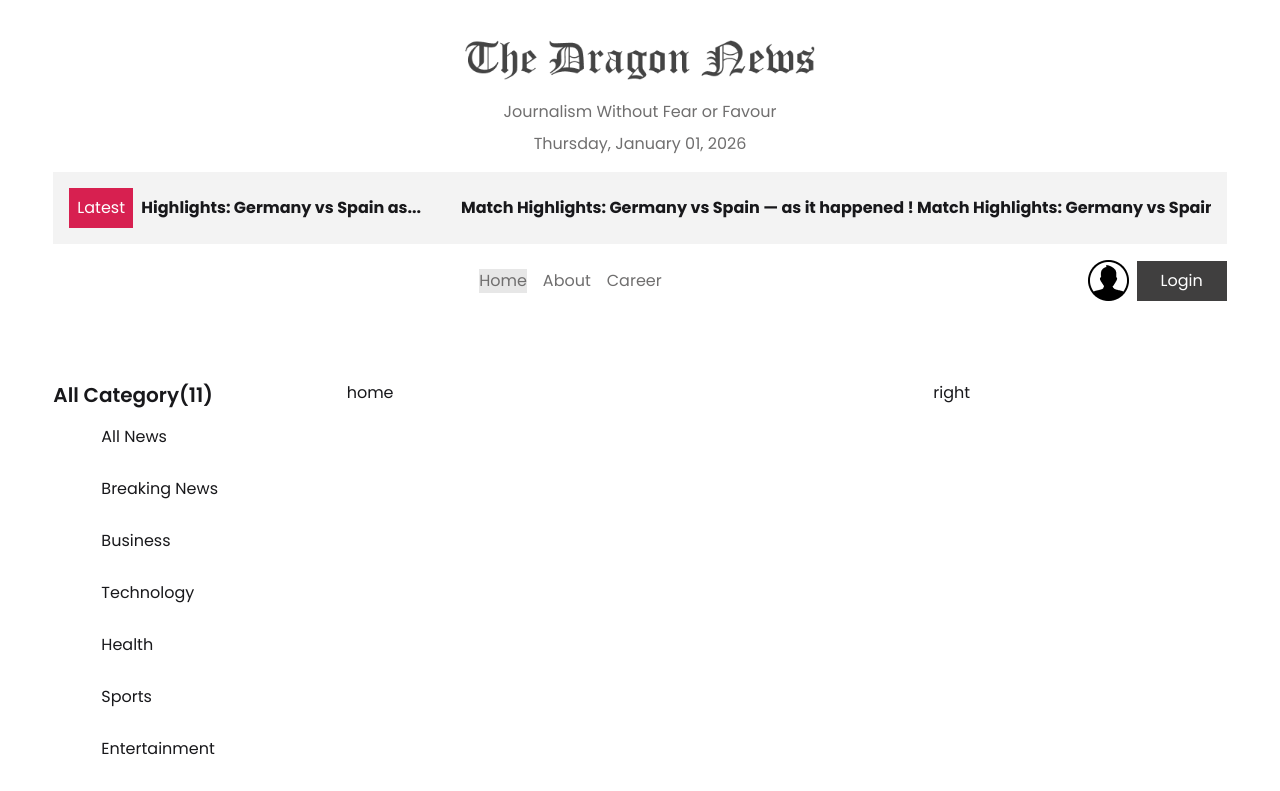
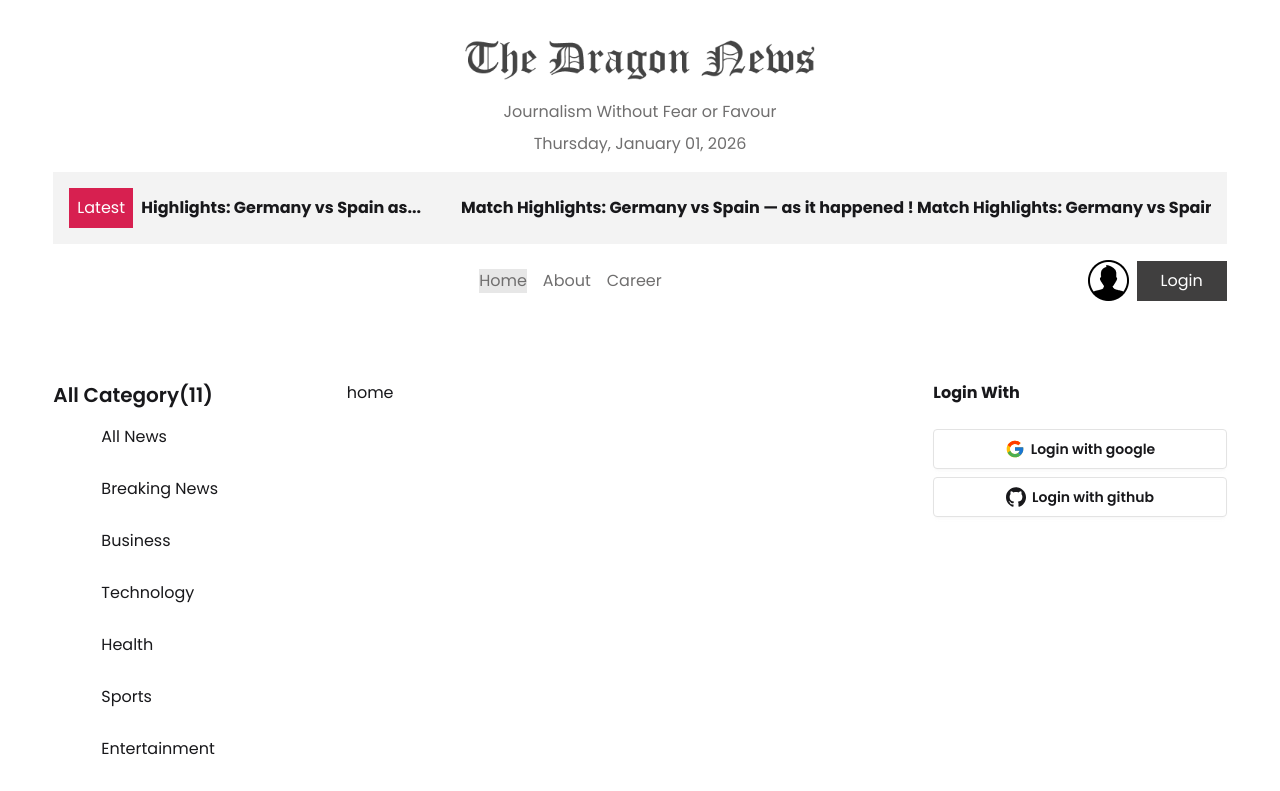
Before and after one commit to Nahidul-Islam78/dragon-news, a React (Vite) app: page / in a window 1280 px wide. Shown: the top 791 px of the page. Built offline with nearby package versions, Linux system fonts and the light colour scheme.

Commit message:
added degin social login section

```diff
--- a/package.json
+++ b/package.json
@@ -16,6 +16,7 @@
     "react": "^19.2.0",
     "react-dom": "^19.2.0",
     "react-fast-marquee": "^1.6.5",
+    "react-icons": "^5.5.0",
     "react-router": "^7.11.0",
     "tailwindcss": "^4.1.18"
   },
--- /dev/null
+++ b/src/component/SocialLogin.jsx
@@ -0,0 +1,21 @@
+import React from 'react';
+import { FcGoogle } from 'react-icons/fc';
+import { ImGithub } from 'react-icons/im';
+
+const SocialLogin = () => {
+  return (
+    <div>
+      <p className="font-bold mb-6">Login With</p>
+      <button className="btn bg-base-100 w-full">
+        <FcGoogle size={20} />
+        Login with google
+      </button>
+      <button className="btn bg-base-100 w-full mt-2">
+        <ImGithub size={20}/>
+        Login with github
+      </button>
+    </div>
+  );
+};
+
+export default SocialLogin;
--- a/src/layout/RightLayout.jsx
+++ b/src/layout/RightLayout.jsx
@@ -1,10 +1,14 @@
 import React from 'react';
+import SocialLogin from '../component/SocialLogin';
 
 const RightLayout = () => {
   return (
     <div>
-      <p>right</p>
+      <section className="socialLogin">
+        <SocialLogin></SocialLogin>
+      </section>
     </div>
+
   );
 };
 
```
Also changed, not shown: src/layout/LeftLayout.jsx (line endings or trailing spaces), 1 other file (tests, documents, lock files or other folders).
